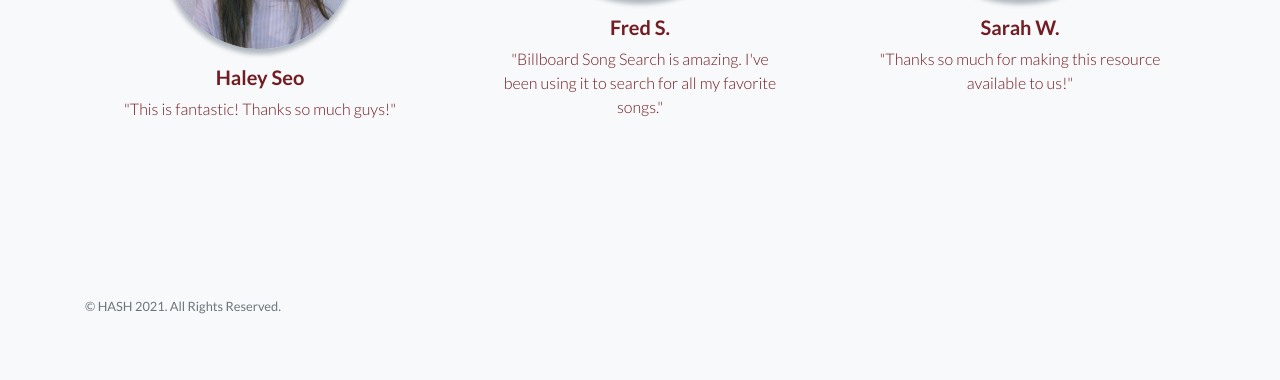
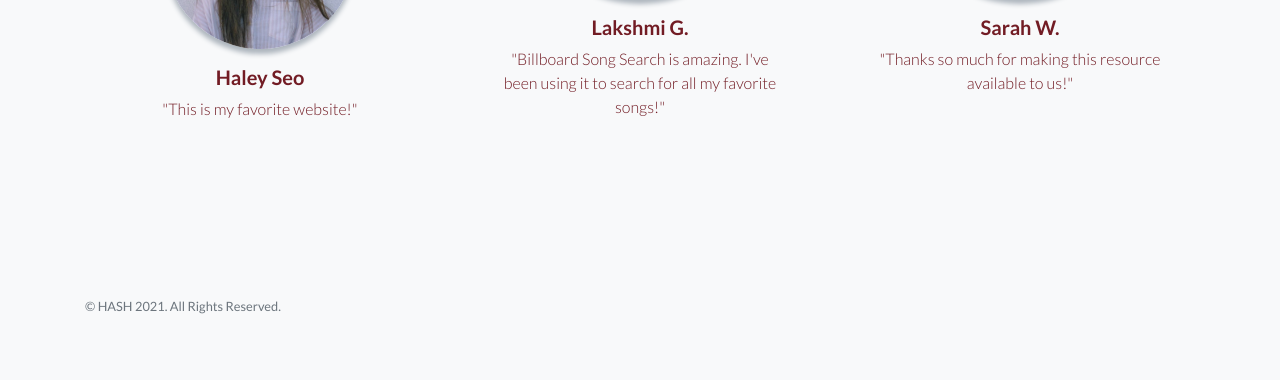
Before and after one commit to sdong127/clps0950final, a Flask app: page / in a window 1280 px wide. Shown: the part 1538-1918 px from the top of the page. Run offline with Flask 2, Linux system fonts and the light colour scheme; some libraries are stand-ins or nearby versions.

```diff
--- a/templates/homepage.html
+++ b/templates/homepage.html
@@ -79,16 +79,16 @@
                         <div class="testimonial-item mx-auto mb-5 mb-lg-0">
                             <img class="img-fluid rounded-circle mb-3" src="../static/images/haleyseo.jpg" alt="..." />
                             <h5>Haley Seo</h5>
-                            <p class="font-weight-light mb-0">"This is fantastic! Thanks so much guys!"</p>
+                            <p class="font-weight-light mb-0">"This is my favorite website!"</p>
                         </div>
                     </div>
 
                     <!-- Lakshmi's testimony -->
                     <div class="col-lg-4">
                         <div class="testimonial-item mx-auto mb-5 mb-lg-0">
-                            <img class="img-fluid rounded-circle mb-3" src="startbootstrap-landing-page/dist/assets/img/testimonials-2.jpg" alt="..." />
-                            <h5>Fred S.</h5>
-                            <p class="font-weight-light mb-0">"Billboard Song Search is amazing. I've been using it to search for all my favorite songs."</p>
+                            <img class="img-fluid rounded-circle mb-3" src="../static/images/lakshmi_headshot.jpg" alt="..." />
+                            <h5>Lakshmi G.</h5>
+                            <p class="font-weight-light mb-0">"Billboard Song Search is amazing. I've been using it to search for all my favorite songs!"</p>
                         </div>
                     </div>
 
```
